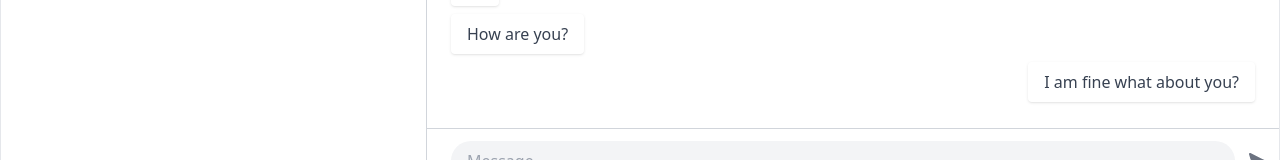
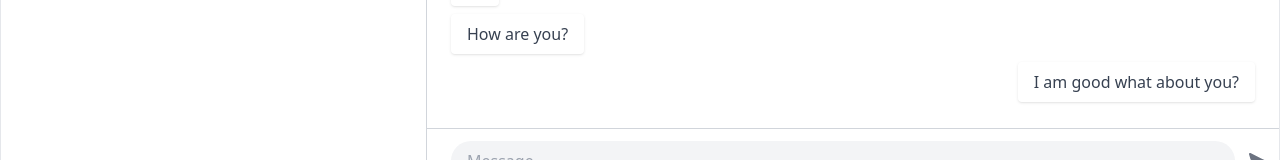
Before and after one commit to Dibakor20/chat-application, a React (Create React App) app: page /inbox/1 in a window 1280 px wide. Shown: the part 604-764 px from the top of the page. Built offline with nearby package versions, Linux system fonts and the light colour scheme.

Commit message:
message change

```diff
--- a/src/components/inbox/chatbody/Messages.js
+++ b/src/components/inbox/chatbody/Messages.js
@@ -21,7 +21,7 @@ export default function Messages() {
                 <Message justify="end" message="I am fine what about you?" />
                 <Message justify="start" message="Hi" />
                 <Message justify="start" message="How are you?" />
-                <Message justify="end" message="I am fine what about you?" />
+                <Message justify="end" message="I am good what about you?" />
             </ul>
         </div>
     );
```
